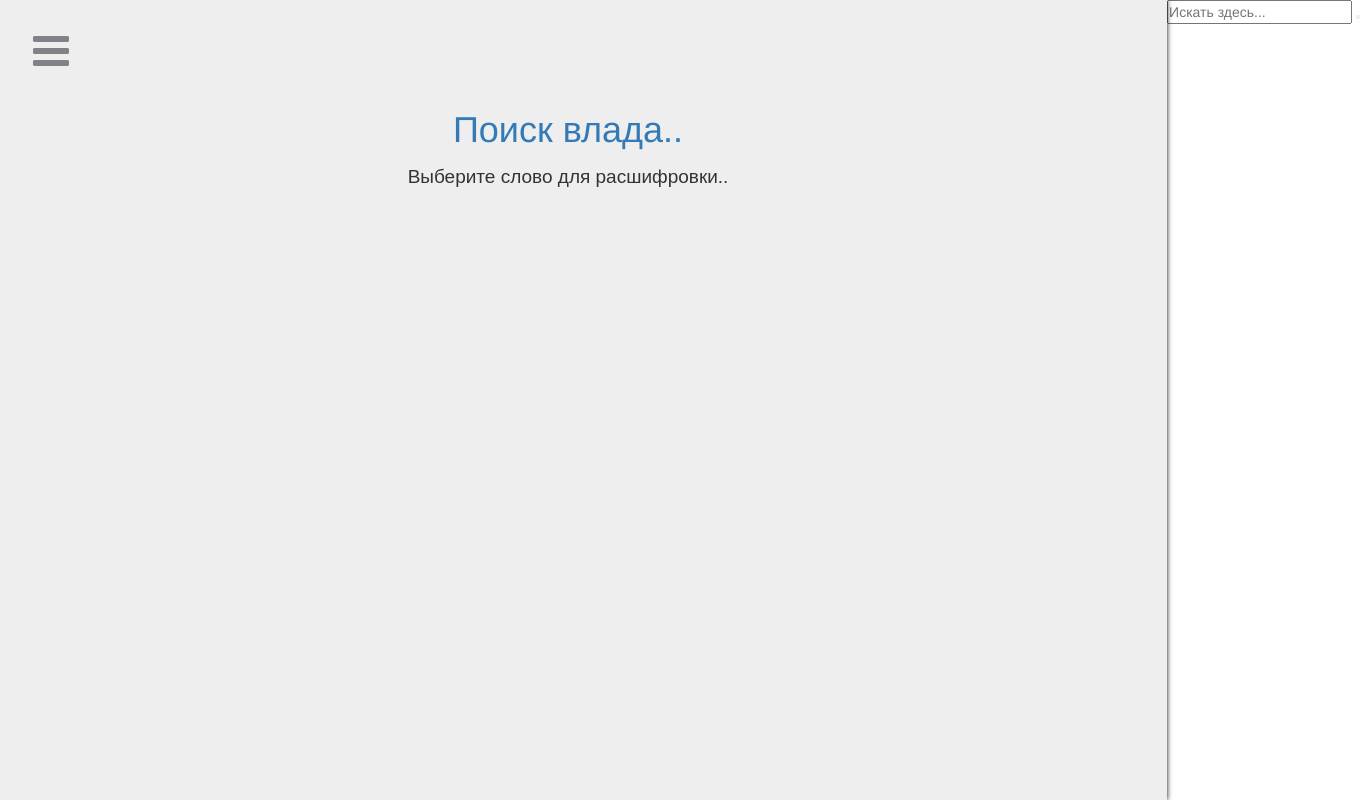
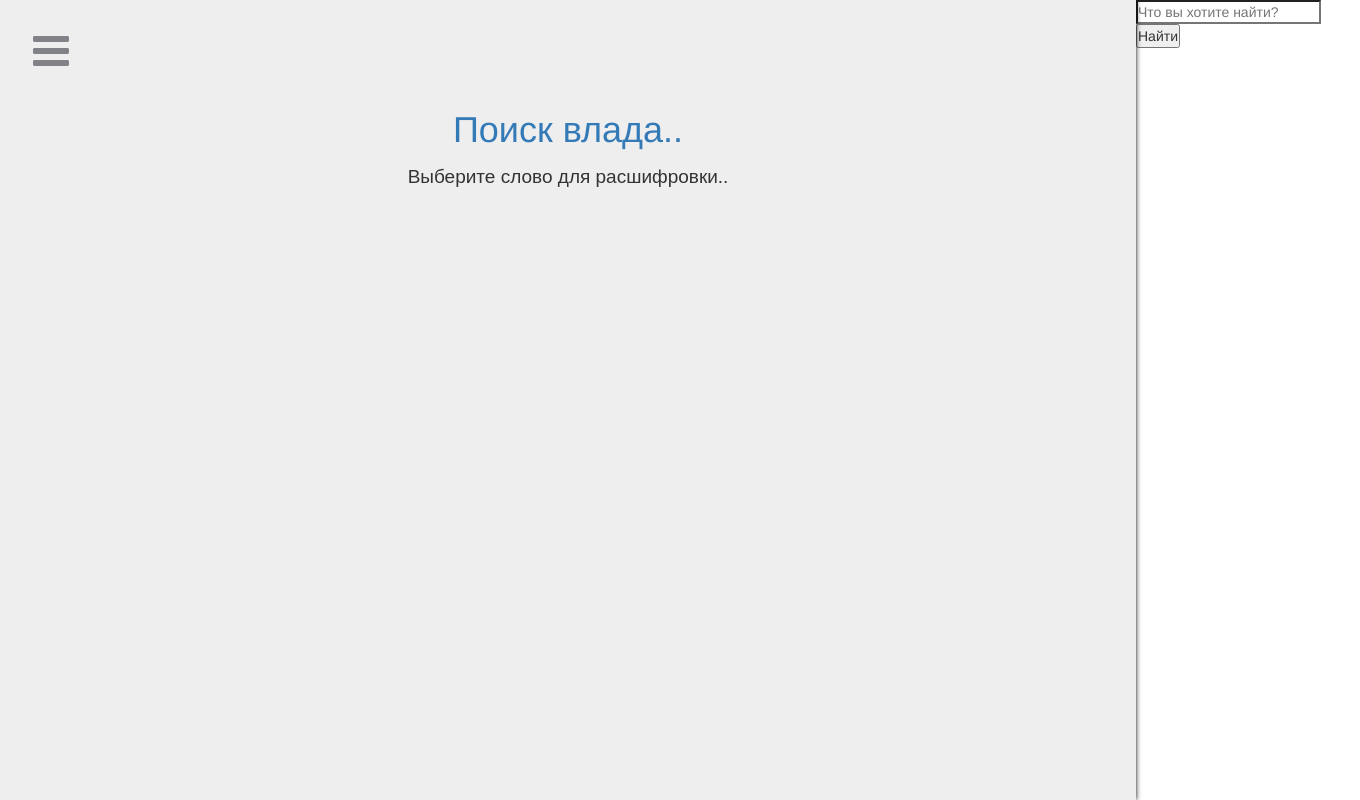
Before and after one commit to 1lufs/Dict, a Django app: page / in a window 1360 px wide. Run offline with Django 4.2, Linux system fonts and the light colour scheme; data that the repository does not hold is empty; some libraries are stand-ins or nearby versions.

Commit message:
Update blog.html

```diff
--- a/blog/templates/blog/blog.html
+++ b/blog/templates/blog/blog.html
@@ -41,8 +41,8 @@
 
     <div class="d1">
         <form>
-            <input type="text" placeholder="Искать здесь...">
-            <button type="submit"></button>
+            <input type="search" name="text" class="search" placeholder="Что вы хотите найти?">
+            <input type="submit" name="submit" class="submit" value="Найти">
         </form>
     </div>
 
```
